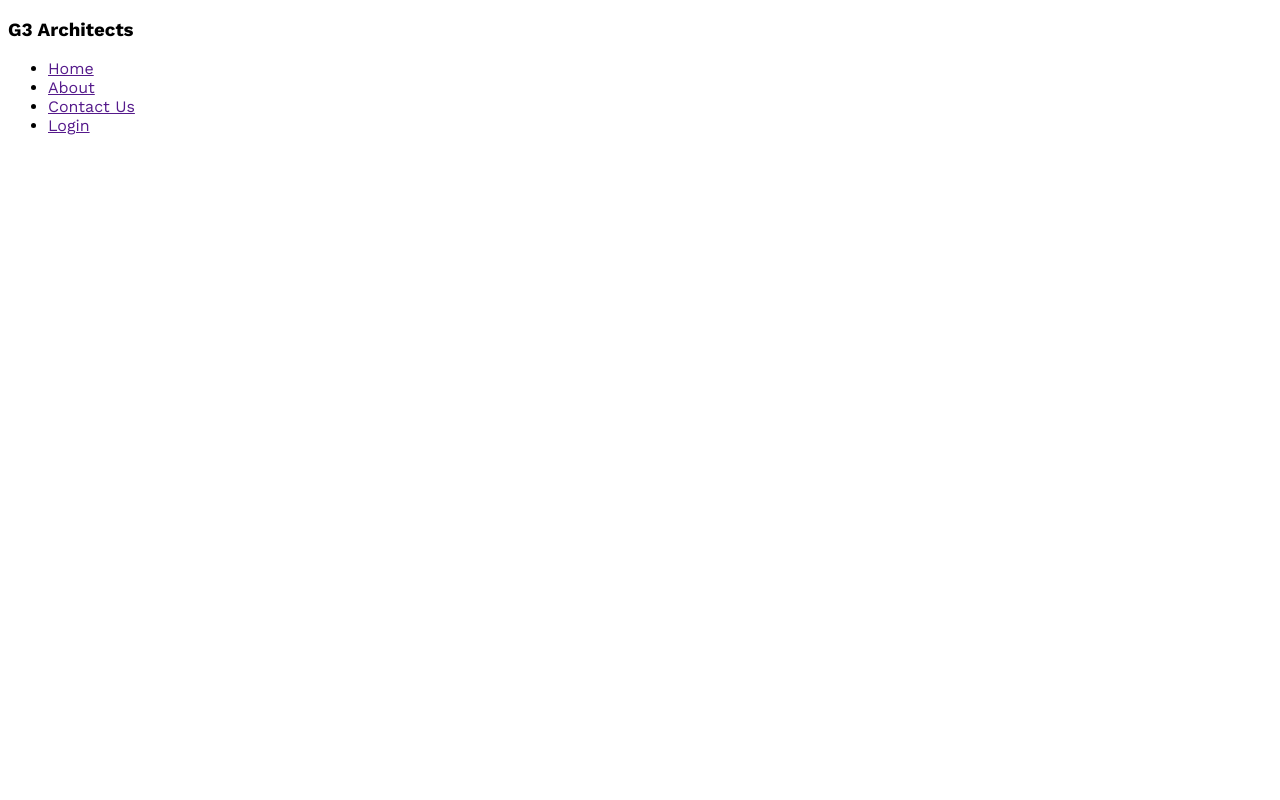
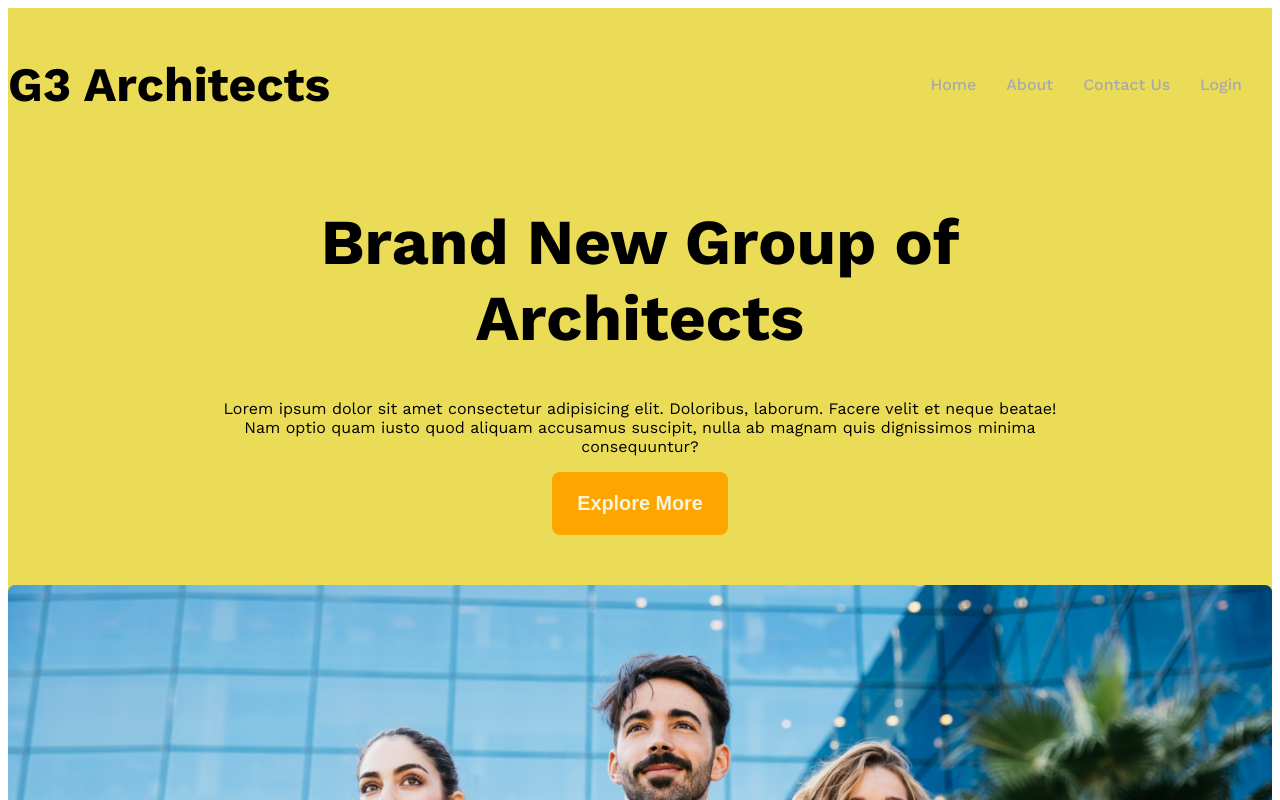
Before and after one commit to ManjuAkther/architects-g3, a plain HTML site: page index.html in a window 1280 px wide. Shown: the top 800 px of the page. Drawn offline with nearby package versions, Linux system fonts and the light colour scheme.

Commit message:
my commit

```diff
--- a/index.html
+++ b/index.html
@@ -8,17 +8,23 @@
 </head>
 
     <body class="work-sans-font">
-    <header><nav class="navbar">   <h3 class="brand">G3 Architects</h3>
-        <ul class="nav-links">
+    <header class="bg-light"><nav class="navbar display-flex">   <h3 class="brand">G3 Architects</h3>
+        <ul class="nav-links display-flex">
             <!-- li.nav-item*4>a.nav-link -->
 
-        <li class="nav-item"><a href="" class="nav-link">Home</a></li>
-        <li class="nav-item"><a href="" class="nav-link">About</a></li>
-        <li class="nav-item"><a href="" class="nav-link">Contact Us</a></li>
-        <li class="nav-item"><a href="" class="nav-link">Login</a></li>
+        <li class="nav-item"><a href="" class="nav-link text-gray">Home</a></li>
+        <li class="nav-item"><a href="" class="nav-link text-gray">About</a></li>
+        <li class="nav-item"><a href="" class="nav-link text-gray">Contact Us</a></li>
+        <li class="nav-item"><a href="" class="nav-link text-gray">Login</a></li>
      </ul>
     </nav>
-
+     <div class="banner">
+        <div class="banner-content">
+        <h1 class="banner-title">Brand New Group of Architects</h1>
+        <p class="banner-description">Lorem ipsum dolor sit amet consectetur adipisicing elit. Doloribus, laborum. Facere velit et neque beatae! Nam optio quam iusto quod aliquam accusamus suscipit, nulla ab magnam quis dignissimos minima consequuntur?</p>
+        <button class="btn-primary">Explore More</button></div>
+        <img class="banner-img" src="images/banner.png" alt="">
+     </div>
     </header>
     <main>
 
--- a/styles/architects.css
+++ b/styles/architects.css
@@ -7,3 +7,73 @@
     font-weight: 400;
     font-style: normal;
   }
+  /* shared styles */
+.display-flex{
+  display:flex;
+}
+.text-gray{
+  color:darkgray;
+}
+.text-light-gray{
+  color: rgb(74, 72, 72);
+}
+.bg-light{
+  background-color:rgb(235, 220, 87);
+}
+.btn-primary{
+  background-color:orange;
+  color:beige;
+  padding: 20px 25px;
+  font-size: 1.24rem;
+  font-weight: 600;
+  border-radius: 8px;
+  border:0;
+}
+  /* header styles */
+
+
+  /* navbar related styles */
+  /* .navbar{
+    display: flex;
+  } */
+   .navbar{
+justify-content: space-between;
+align-items: center;
+   }
+   .brand{
+    font-weight: 700;
+    font-size: 3rem;
+   }
+  .nav-item{
+list-style: none;
+margin-right: 30px;
+  }
+  .nav-link{
+    text-decoration: none;
+    font-weight: 500;
+
+  }
+  .navbar, .banner{
+    max-width:1440px;
+    margin:0 auto;
+  }
+  /* banner-title styles */
+.banner-content{
+  max-width: 850px;
+  margin:0 auto;
+  text-align: center;
+  margin-bottom: 50px;
+}
+.banner-title{
+  font-weight: 700;
+  font-size: 4rem;
+}
+.banner-img{
+  width:100%;
+}
+/* responsive media query*/
+@media screen  and (max-width:576px) {
+  .navbar, .nav-links{
+    flex-direction: column;
+  }
+}
```
